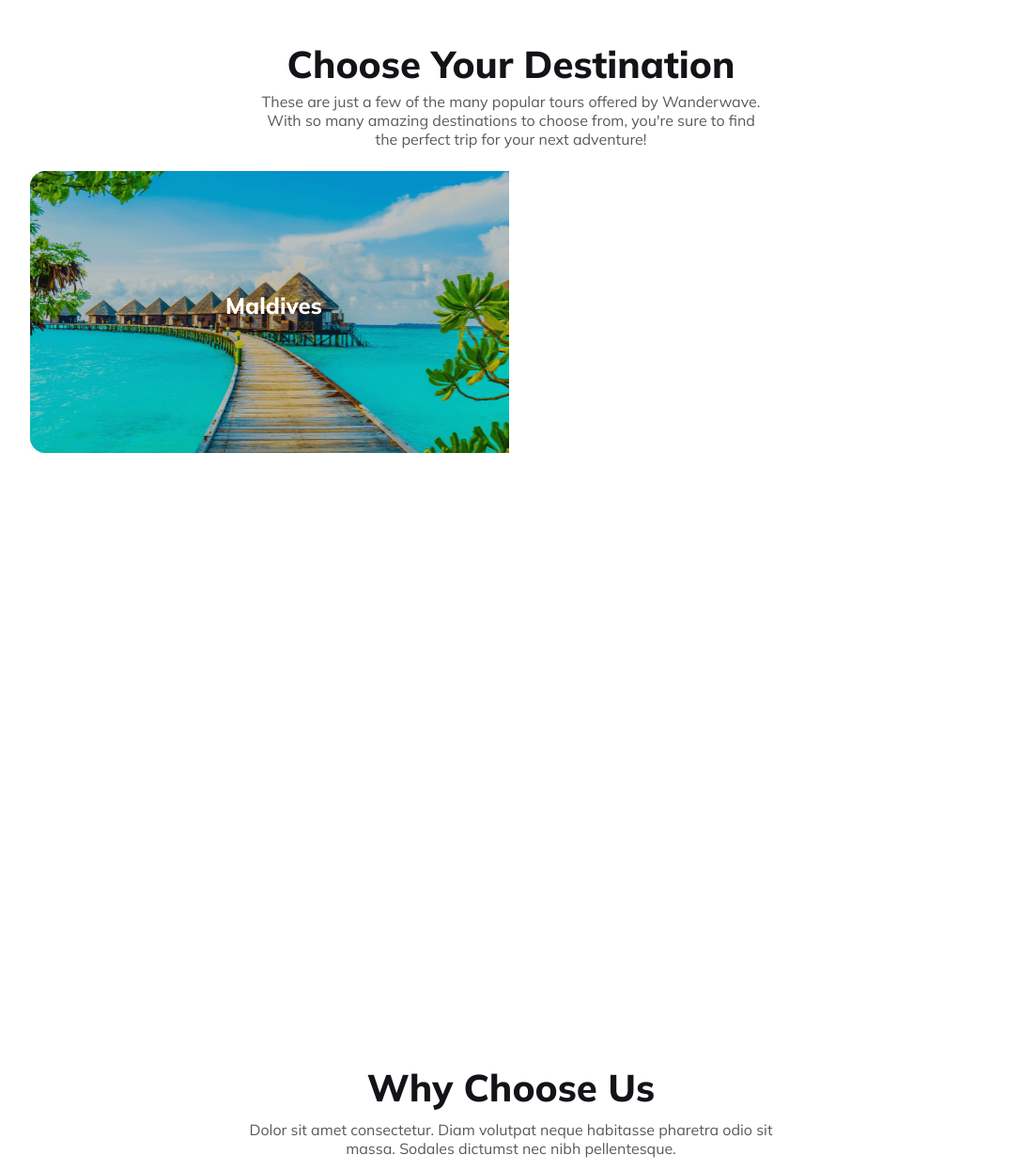
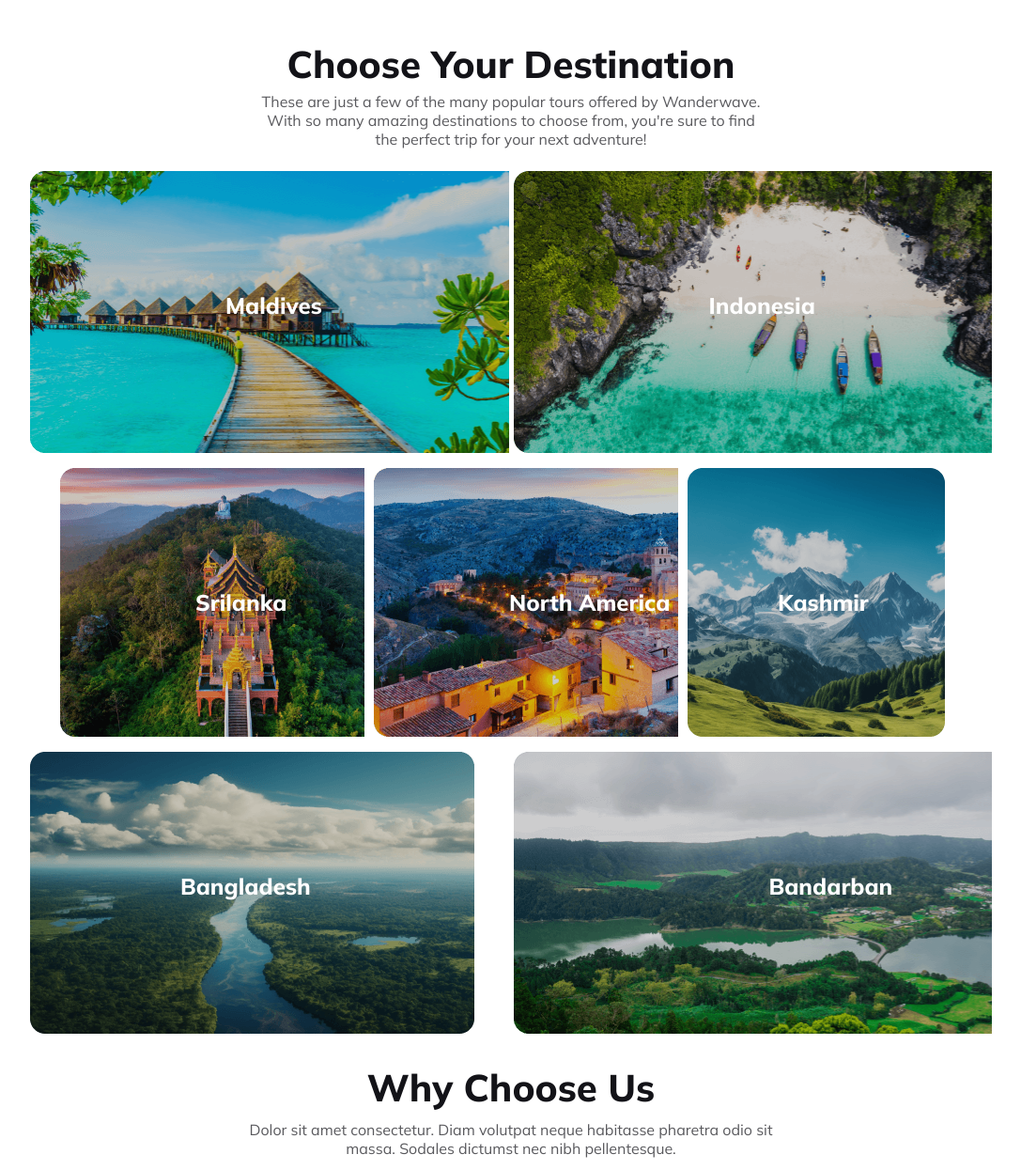
Before and after one commit to Tariqulislamsadek/WanderWave, a plain HTML site: page index.html in a window 1280 px wide. Shown: the part 1354-2599 px from the top of the page at 94% size, without its empty margins (96-1183 px from the left). Drawn offline with Linux system fonts and the light colour scheme; the site is published under a folder, as on GitHub Pages, so addresses that start at the root find nothing.

Commit message:
img error slove

```diff
--- a/style.css
+++ b/style.css
@@ -197,7 +197,7 @@ button{
     font-weight: 700;
 }
 .Indonesia{
-    background-image: url("/Images/Rectangle\ 8.png");
+    background-image: url("./Images/Rectangle\ 8.png");
     width: 100%;
     height: 300px;
     background-repeat: no-repeat;
@@ -214,7 +214,7 @@ button{
 }
 
 .Srilanka{
-    background-image: url("/Images/Rectangle\ 6.png");
+    background-image: url("./Images/Rectangle\ 6.png");
     width: 100%;
     height: 286px;
     background-repeat: no-repeat;
@@ -232,7 +232,7 @@ button{
 }
 
 .North-America{
-    background-image: url("/Images/Rectangle\ 7.png");
+    background-image: url("./Images/Rectangle\ 7.png");
     width: 100%;
     height: 286px;
     background-repeat: no-repeat;
@@ -249,7 +249,7 @@ button{
     font-weight: 700;
 }
 .Kashmir{
-    background-image: url("/Images/Rectangle\ 9.png");
+    background-image: url("./Images/Rectangle\ 9.png");
     width: 100%;
     height: 286px;
     background-repeat: no-repeat;
@@ -266,7 +266,7 @@ button{
 }
 
 .Bangladesh{
-    background-image: url("/Images/Rectangle\ 11.png");
+    background-image: url("./Images/Rectangle\ 11.png");
     width: 100%;
     height: 300px;
     background-repeat: no-repeat;
@@ -282,7 +282,7 @@ button{
 }
 
 .Bandarban{
-    background-image: url("/Images/Rectangle\ 10.png");
+    background-image: url("./Images/Rectangle\ 10.png");
     width: 100%;
     height: 300px;
     background-repeat: no-repeat;
```
